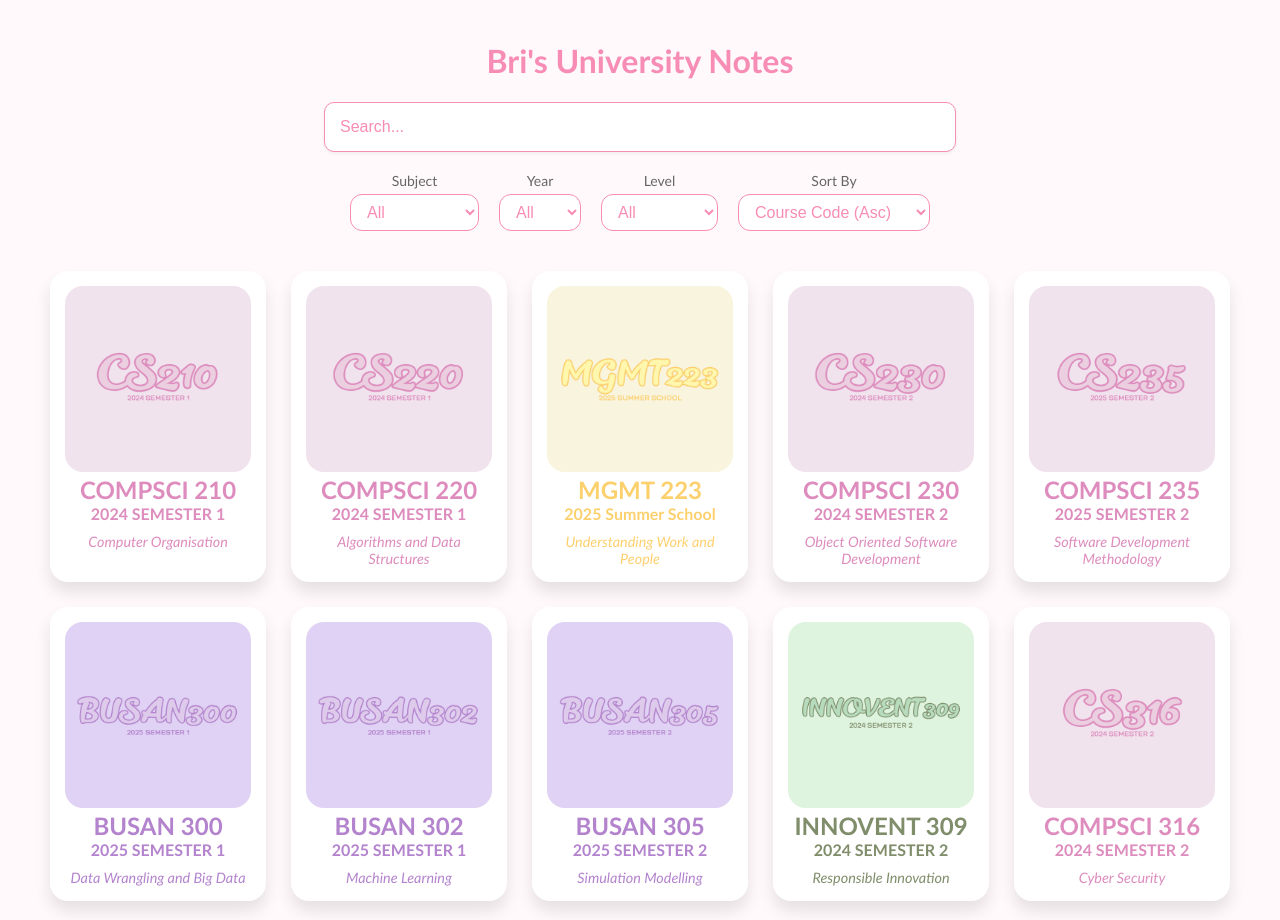
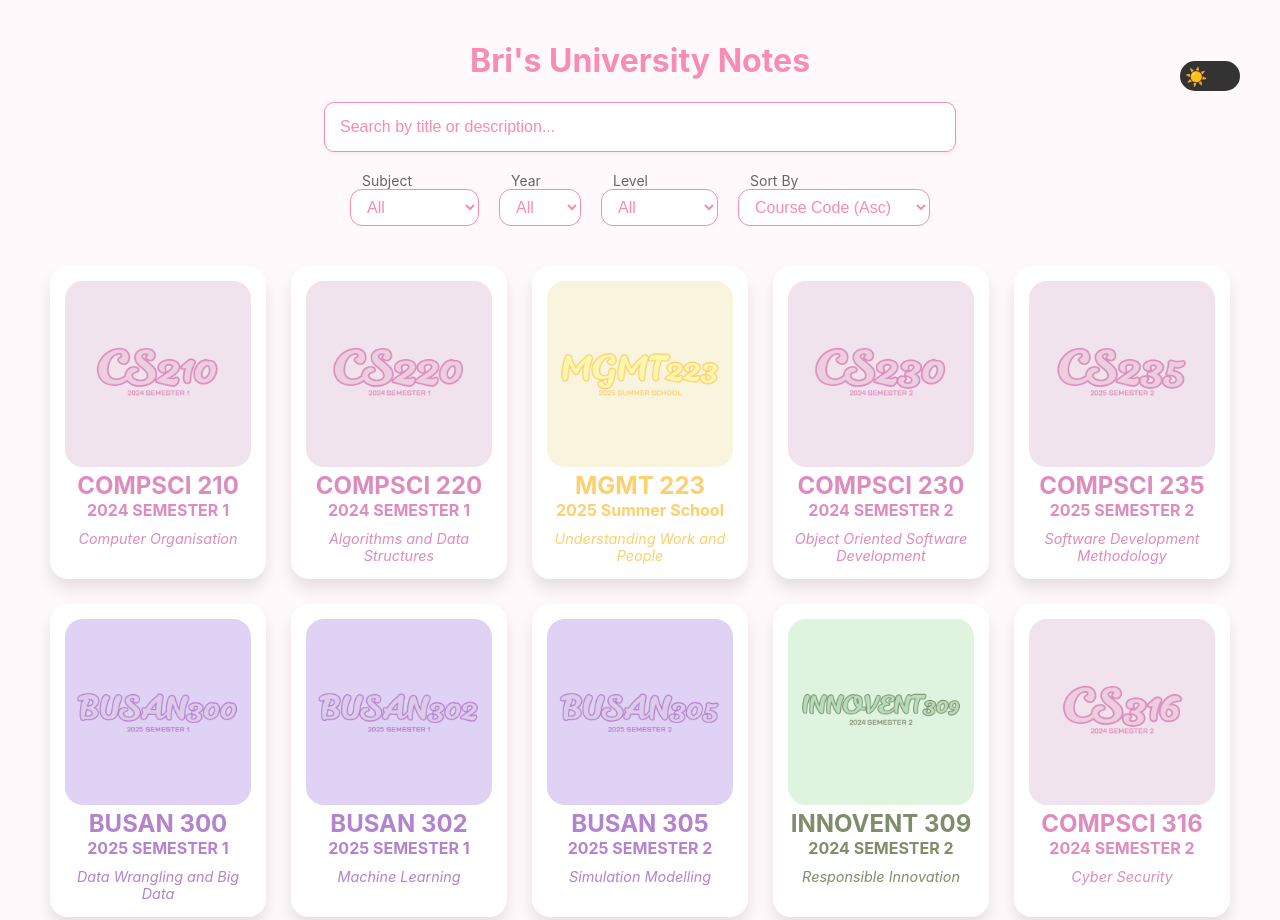
Before and after one commit to yeungbriannaj/bris-university-notes, a plain HTML site: page index.html in a window 1280 px wide. Shown: the top 920 px of the page. Drawn offline with Linux system fonts and the light colour scheme.

Commit message:
Code Refactoring

```diff
--- a/index.html
+++ b/index.html
@@ -1,16 +1,24 @@
 <!DOCTYPE html>
 <html lang="en">
   <head>
-    <meta charset="UTF-8">
-    <meta name="viewport" content="width=device-width, initial-scale=1.0">
-    <link rel="stylesheet" href="style.css">
+    <meta charset="UTF-8" />
+    <meta name="viewport" content="width=device-width, initial-scale=1.0" />
+    <link rel="stylesheet" href="style.css" />
     <title>Bri's University Notes</title>
   </head>
   <body>
+    <header>
+      <div id="theme-switcher">
+        <input type="checkbox" id="theme-toggle" />
+        <label for="theme-toggle" class="toggle-label"></label>
+      </div>
 
-    <header>
       <h1>Bri's University Notes</h1>
-        <input type="text" id="searchInput" placeholder="Search...">
+      <input
+        type="text"
+        id="searchInput"
+        placeholder="Search by title or description..."
+      />
       <div id="filter-controls">
         <div class="control-group">
           <label for="subject-filter">Subject</label>
@@ -56,8 +64,7 @@
       </div>
     </header>
 
-    <main id="card-container">
-    </main>
+    <main id="card-container"></main>
 
     <script src="script.js"></script>
   </body>
--- a/script.js
+++ b/script.js
@@ -1,27 +1,49 @@
 document.addEventListener('DOMContentLoaded', () => {
+    const themeToggle = document.getElementById('theme-toggle');
+    const body = document.body;
 
-    // --- 1. GET ALL THE DOM ELEMENTS ---
+    function applyTheme(theme) {
+        if (theme === 'dark') {
+            body.classList.add('dark-mode');
+            themeToggle.checked = true;
+        } else {
+            body.classList.remove('dark-mode');
+            themeToggle.checked = false;
+        }
+    }
+
+    themeToggle.addEventListener('change', () => {
+        const newTheme = themeToggle.checked ? 'dark' : 'light';
+        applyTheme(newTheme);
+        localStorage.setItem('theme', newTheme);
+    });
+
+    const savedTheme = localStorage.getItem('theme') || 'light';
+
+    if (savedTheme === 'dark') {
+        body.classList.add('dark-mode');
+
+    }
+    applyTheme(savedTheme);
+
     const cardContainer = document.getElementById('card-container');
     const searchInput = document.getElementById('searchInput');
     const subjectFilter = document.getElementById('subject-filter');
     const yearFilter = document.getElementById('year-filter');
     const levelFilter = document.getElementById('level-filter');
     const sortBy = document.getElementById('sort-by');
-    let allCourses = []; // This will store our master list of courses
+    let allCourses = []; //Store master list of courses
 
-    // --- 2. THE MASTER FUNCTION TO APPLY FILTERS AND SORT ---
+    // THE MASTER FUNCTION TO APPLY FILTERS AND SORT ---
     function applyFiltersAndSort() {
-        // Get the current values from all the controls
         const searchTerm = searchInput.value.toLowerCase();
         const selectedSubject = subjectFilter.value;
         const selectedYear = yearFilter.value;
         const selectedLevel = levelFilter.value;
         const sortValue = sortBy.value;
 
-        // Start with the full list of courses
         let filteredCourses = allCourses;
 
-        // --- FILTERING LOGIC ---
         // Filter by Search Term (Title or Description)
         if (searchTerm) {
             filteredCourses = filteredCourses.filter(course =>
@@ -37,15 +59,14 @@ document.addEventListener('DOMContentLoaded', () => {
         if (selectedYear !== 'all') {
             filteredCourses = filteredCourses.filter(course => course.year.toString() === selectedYear);
         }
-        // Filter by Level (e.g., 100, 200, 300)
+        // Filter by Level
         if (selectedLevel !== 'all') {
             filteredCourses = filteredCourses.filter(course =>
                 Math.floor(parseInt(course.id) / 100) * 100 === parseInt(selectedLevel)
             );
         }
 
-        // --- SORTING LOGIC ---
-        // The .sort() method modifies the array in place
+        // .sort() modifies the array in place
         filteredCourses.sort((a, b) => {
             if (sortValue === 'id_asc') {
                 return parseInt(a.id) - parseInt(b.id);
@@ -64,14 +85,11 @@ document.addEventListener('DOMContentLoaded', () => {
                 return a.semester_num - b.semester_num;
             }
         });
-
-        // Finally, render the filtered and sorted cards
         renderCards(filteredCourses);
     }
 
-    // --- 3. RENDER CARDS FUNCTION ---
     function renderCards(coursesToRender) {
-        cardContainer.innerHTML = ''; // Clear existing cards
+        cardContainer.innerHTML = '';
         coursesToRender.forEach(course => {
             const cardHTML = `
                 <div class="course-card" data-category="${course.category}">
@@ -90,7 +108,6 @@ document.addEventListener('DOMContentLoaded', () => {
         });
     }
 
-    // --- 4. FETCH DATA AND INITIALIZE ---
     fetch('data.json')
         .then(response => response.json())
         .then(courses => {
@@ -99,8 +116,6 @@ document.addEventListener('DOMContentLoaded', () => {
         })
         .catch(error => console.error('Error fetching course data:', error));
 
-    // --- 5. ADD EVENT LISTENERS ---
-    // Add listeners to all controls to re-run the filter function on any change
     searchInput.addEventListener('keyup', applyFiltersAndSort);
     subjectFilter.addEventListener('change', applyFiltersAndSort);
     yearFilter.addEventListener('change', applyFiltersAndSort);
--- a/style.css
+++ b/style.css
@@ -1,5 +1,48 @@
-body {font-family: Calibri, Arial, sans-serif; background-color: #fff9fc; margin: 0; padding: 20px;}
-header {text-align: center; margin-bottom: 40px; color: #F78CB4;}
+
+:root {
+    --color-background: #fff9fc;
+    --color-header: #F78CB4;
+    --color-text-primary: #333;
+    --color-text-secondary: #666;
+    --color-card-background: white;
+    --color-card-shadow: rgba(0, 0, 0, 0.1);
+    --color-border: #F78CB4;
+    --color-placeholder: #F78CB4;
+    --color-select-hover-bg: #fff0f5;
+    --color-viewer-background: #fff0f5;
+}
+
+body.dark-mode {
+    --color-background: #1a1a2e;
+    --color-text-primary: #e0e0e0;
+    --color-text-secondary: #a9a9a9;
+    --color-card-background: #16213e;
+    --color-card-shadow: rgba(0, 0, 0, 0.2);
+    --color-viewer-background: var(--color-background);
+}
+
+body {
+    font-family: -apple-system, BlinkMacSystemFont, "Segoe UI", Roboto, Helvetica, Arial, sans-serif;
+    background-color: var(--color-background);
+    color: var(--color-text-primary);
+    margin: 0;
+    padding: 20px;
+    transition: background-color 0.3s ease, color 0.3s ease;
+}
+
+main {
+    display: flex;
+    flex-wrap: wrap;
+    justify-content: center;
+    gap: 25px;
+}
+
+header {
+    position: relative;
+    text-align: center;
+    margin-bottom: 40px;
+    color: var(--color-header);
+}
 
 #searchInput {
     max-width: 600px;
@@ -7,12 +50,17 @@ header {text-align: center; margin-bottom: 40px; color: #F78CB4;}
     padding: 15px;
     font-size: 16px;
     border-radius: 10px;
-    border: 1px solid #F78CB4;
-    color: #F78CB4;
+    border: 1px solid var(--color-border);
+    color: var(--color-placeholder);
     margin-bottom: 20px;
     box-shadow: 0 2px 4px rgba(0, 0, 0, 0.05);
+    background-color: var(--color-card-background);
 }
-#searchInput::placeholder {color: #F78CB4; opacity: 1;}
+
+#searchInput::placeholder {
+    color: var(--color-placeholder);
+    opacity: 1;
+}
 
 #filter-controls {
     display: flex;
@@ -22,38 +70,86 @@ header {text-align: center; margin-bottom: 40px; color: #F78CB4;}
     flex-wrap: wrap;
 }
 
-.control-group {display: flex; flex-direction: column; align-items: center;}
-.control-group label {font-size: 14px; color: #666;margin-bottom: 5px;}
+.control-group {
+    display: flex;
+    flex-direction: column;
+    align-items: flex-start;
+}
+
+.control-group label {
+    margin-left: 12px;
+    font-size: 14px;
+    color: var(--color-text-secondary);
+}
+
 .control-group select {
     padding: 8px 12px;
-    border: 1px solid #F78CB4;
+    border: 1px solid var(--color-border);
     border-radius: 12px;
     font-size: 16px;
-    color: #F78CB4;
+    color: var(--color-placeholder);
     cursor: pointer;
-    background-color: white;
+    background-color: var(--color-card-background);
 }
-.control-group select:hover {background-color: #fff0f5; border-color: #F78CB4;}
 
-/* Course Cards */
-main {
-    display: flex;
-    flex-wrap: wrap;
-    justify-content: center;
-    gap: 25px;
+.control-group select:hover {
+    background-color: var(--color-select-hover-bg);
+}
+
+#theme-switcher {
+    position: absolute;
+    top: 20px;
+    right: 20px;
+}
+
+#theme-toggle {
+    display: none;
+}
+
+.toggle-label {
+    display: block;
+    width: 60px;
+    height: 30px;
+    background-color: #333;
+    border-radius: 15px;
+    cursor: pointer;
+    position: relative;
+    transition: background-color 0.3s ease;
+}
+
+.toggle-label::after {
+    content: '☀️';
+    font-size: 18px;
+    position: absolute;
+    top: 50%;
+    left: 5px;
+    transform: translateY(-50%);
+    transition: left 0.3s ease, transform 0.3s ease;
+}
+
+#theme-toggle:checked + .toggle-label {
+    background-color: #F78CB4;
+}
+
+#theme-toggle:checked + .toggle-label::after {
+    content: '🌙';
+    left: 30px;
 }
 
 .course-card {
-    background-color: white;
+    background-color: var(--color-card-background);
     width: 186px;
     border-radius: 18px;
-    box-shadow: 0 10px 16px rgba(0, 0, 0, 0.1);
+    box-shadow: 0 10px 16px var(--color-card-shadow);
     padding: 15px;
     text-align: center;
-    transition: opacity 0.3s ease, transform 0.3s ease;
+    transition: opacity 0.3s ease, transform 0.3s ease, background-color 0.3s ease;
 }
-.course-card:hover {transform: translateY(-5px);}
-.course-card img {max-width: 100%; height: auto; border-radius: 18px;}
+
+.course-card:hover {
+    transform: translateY(-5px);
+}
+
 .is-hidden {
     opacity: 0;
     transform: scale(0.95);
@@ -64,46 +160,66 @@ main {
     border: none;
 }
 
+.course-card img {
+    max-width: 100%;
+    height: auto;
+    border-radius: 18px;
+}
 
-/* Course Card Content & Theming */
-.course-card a {text-decoration: none;}
+.course-card a {
+    text-decoration: none;
+}
+
 .course-card h2,
 .course-card p {
     margin: 0;
     padding: 0;
 }
-.course-card a p:first-of-type {margin-bottom: 10px;}
-.card-description {font-style: italic; font-size: 0.9rem;}
 
-.course-card[data-category="compsci"] h2,.course-card[data-category="compsci"] p {color: #dd8cbd;}
-.course-card[data-category="stats"] h2, .course-card[data-category="stats"] p {color: #7089bf;}
+.course-card a p:first-of-type {
+    margin-bottom: 10px;
+}
+
+.card-description {
+    font-style: italic;
+    font-size: 0.9rem;
+    color: var(--color-text-secondary);
+}
+.course-card[data-category="compsci"] h2, .course-card[data-category="compsci"] p { color: #dd8cbd; }
+.course-card[data-category="stats"] h2, .course-card[data-category="stats"] p { color: #7089bf; }
 .course-card[data-category="busan"] h2, .course-card[data-category="busan"] p { color: #b383cd; }
 .course-card[data-category="mgmt"] h2, .course-card[data-category="mgmt"] p { color: #fdd06e; }
 .course-card[data-category="innovent"] h2, .course-card[data-category="innovent"] p { color: #7f8d6a; }
 
-
-/* Course Viewer Page (course.html) */
-.viewer-page {background-color: #fff0f5;}
+.viewer-page {
+    background-color: var(--color-viewer-background);
+}
 
 .course-viewer-container {
     max-width: 1200px;
     margin: 0 auto;
     padding: 20px;
 }
+
 .course-header {
     display: flex;
     align-items: center;
-    justify-content: space-between;
+    justify-content: flex-start;
+    gap: 20px;
     margin-bottom: 20px;
     padding-bottom: 20px;
     border-bottom: 1px solid #eee;
+    text-align: left;
 }
+
 .course-header h1 {
     margin: 0;
+    color: var(--color-text-primary);
 }
+
 .back-link {
     background-color: #F78CB4;
-    color: white;
+    color: white !important;
     padding: 10px 20px;
     border-radius: 10px;
     text-decoration: none;
@@ -112,21 +228,33 @@ main {
     transition: background-color 0.2s ease;
     box-shadow: 0 2px 4px rgba(0, 0, 0, 0.1);
 }
-.back-link:hover {background-color: #E8709F;}
-.pdf-viewer iframe {border: 1px solid #ddd; border-radius: 8px;}
+
+.back-link:hover {
+    background-color: #E8709F;
+}
+
 .document-buttons-container {
     margin-bottom: 20px;
     display: flex;
     gap: 10px;
 }
+
 .document-button {
     padding: 10px 20px;
     border: none;
-    background-color: #333;
+    background-color: #E8709F;
     color: white;
     font-size: 16px;
     border-radius: 8px;
     cursor: pointer;
     transition: background-color 0.2s ease;
 }
-.document-button:hover {background-color: #555;}
+
+.document-button:hover {
+    background-color: #555;
+}
+
+.pdf-viewer iframe {
+    border: 1px solid #ddd;
+    border-radius: 8px;
+}
```
Lines whose indentation alone changed are shown as unchanged.
